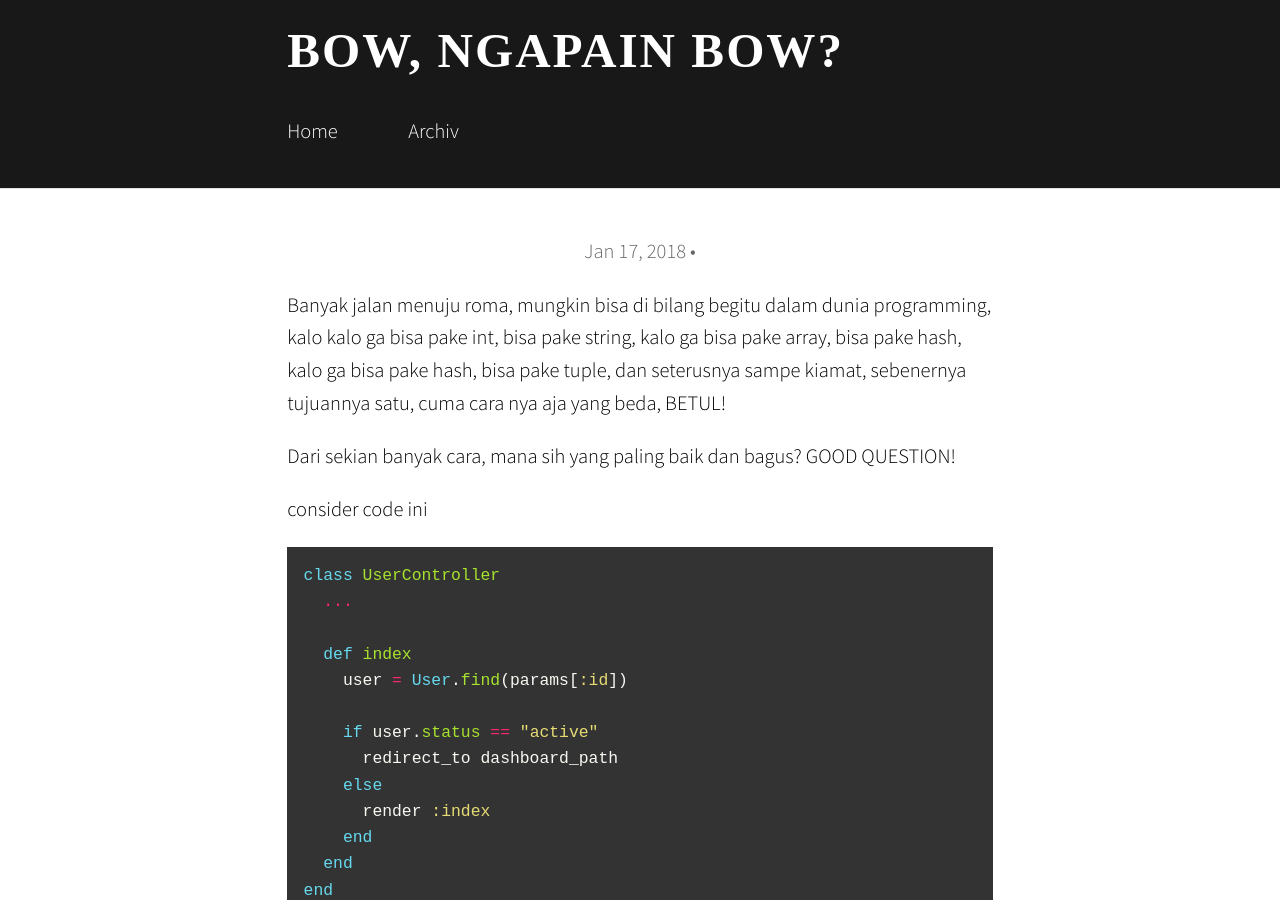
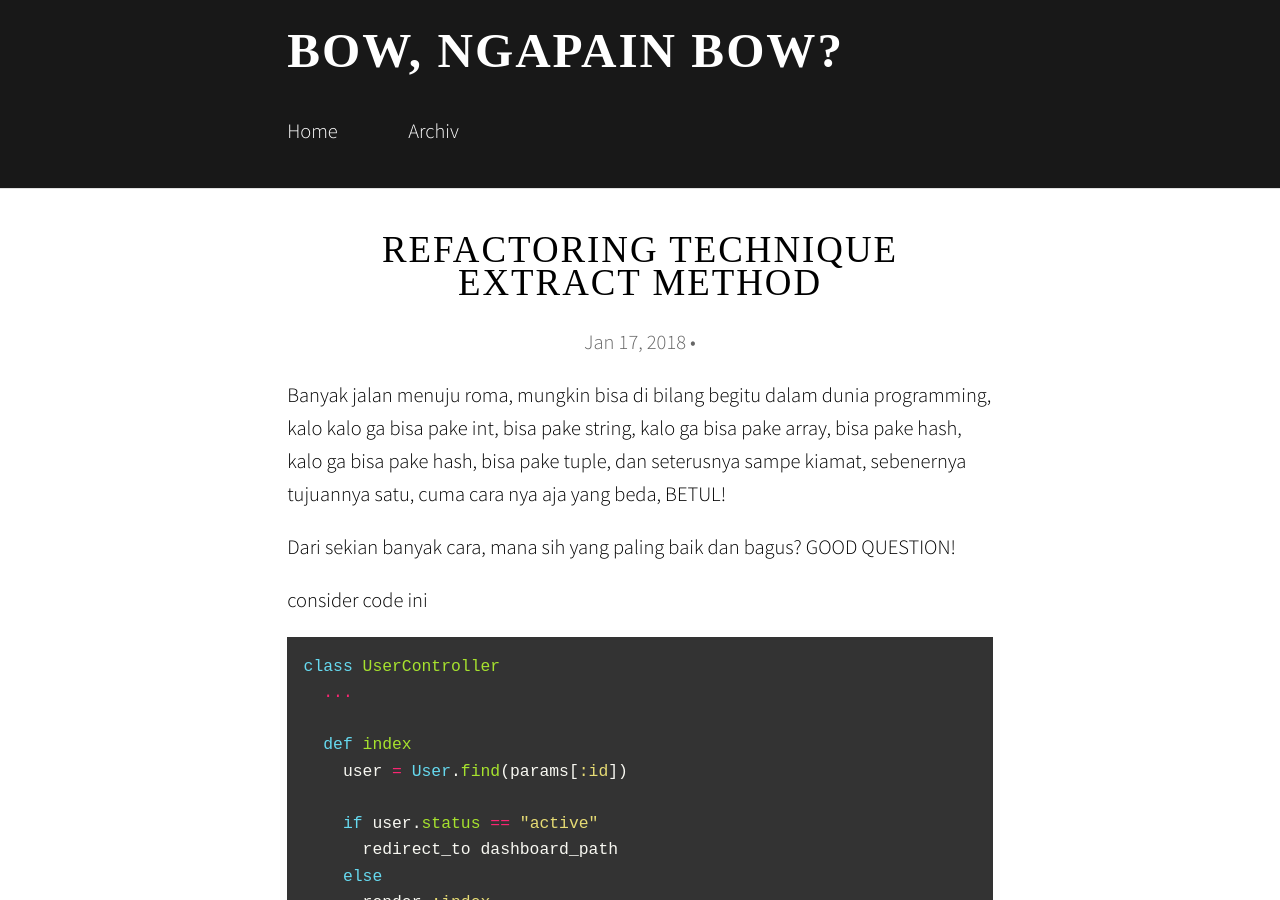
Before and after one commit to bowekr/bowekr.github.io, a Jekyll site: the page built from _posts/2018-01-17-refactoring-technique-extract-method.md, in a window 1280 px wide and 900 px high. Built offline with Jekyll 4.4.1, drawn with Linux system fonts in a browser that asks for light colours; some web fonts are replaced; comment, search, counter and statistics services are not loaded.

Commit message:
Update 2018-01-17-refactoring-technique-extract-method.md
change title

```diff
--- a/_posts/2018-01-17-refactoring-technique-extract-method.md
+++ b/_posts/2018-01-17-refactoring-technique-extract-method.md
@@ -1,5 +1,5 @@
 ---
-title: [Refactoring Technique] Extract method
+title: Refactoring Technique Extract method
 layout: default
 ---
 Banyak jalan menuju roma, mungkin bisa di bilang begitu dalam dunia programming, kalo kalo ga bisa pake int, bisa pake string, kalo ga bisa pake array, bisa pake hash, kalo ga bisa pake hash, bisa pake tuple, dan seterusnya sampe kiamat, sebenernya tujuannya satu, cuma cara nya aja yang beda, BETUL!
```
